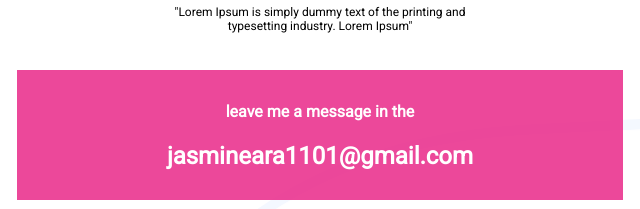
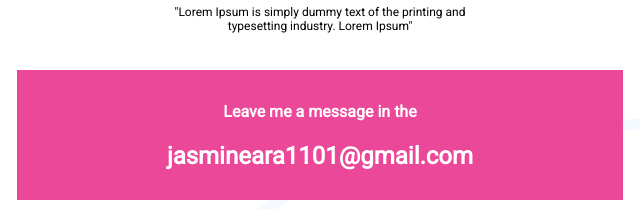
Before and after one commit to JasmineAraEity/personal-website, a plain HTML site: page index.html in a window 1280 px wide. Shown: the part 3341-3550 px from the top of the page, 320-960 px from the left. Drawn offline with Linux system fonts and the light colour scheme.

Commit message:
final commit

```diff
--- a/index.html
+++ b/index.html
@@ -75,8 +75,7 @@
         <h4 id="client-designation">Founder & CEO Alies</h4>
         <br>
         <p>"Lorem Ipsum is simply dummy text of the printing and <br>typesetting industry. Lorem Ipsum"</p>
-
-        <div class="client-box"><h4>leave me a message in the</h4><h2>jasmineara1101@gmail.com</h2></div>
+        <div class="client-box"><h4>Leave me a message in the</h4><h2>jasmineara1101@gmail.com</h2></div>
 
         <p id="reserved">&#169; jasmine ara. 2020 All Right Reserved</p>
     </footer>
```
